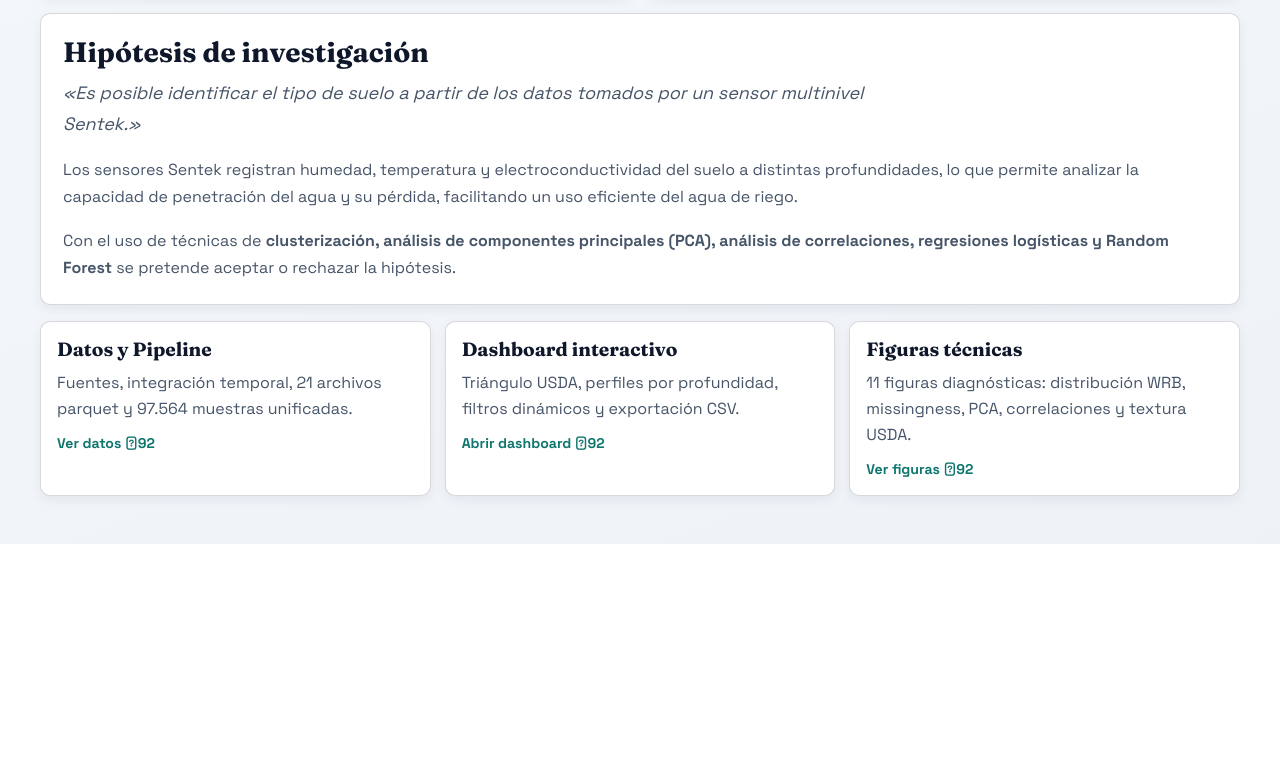
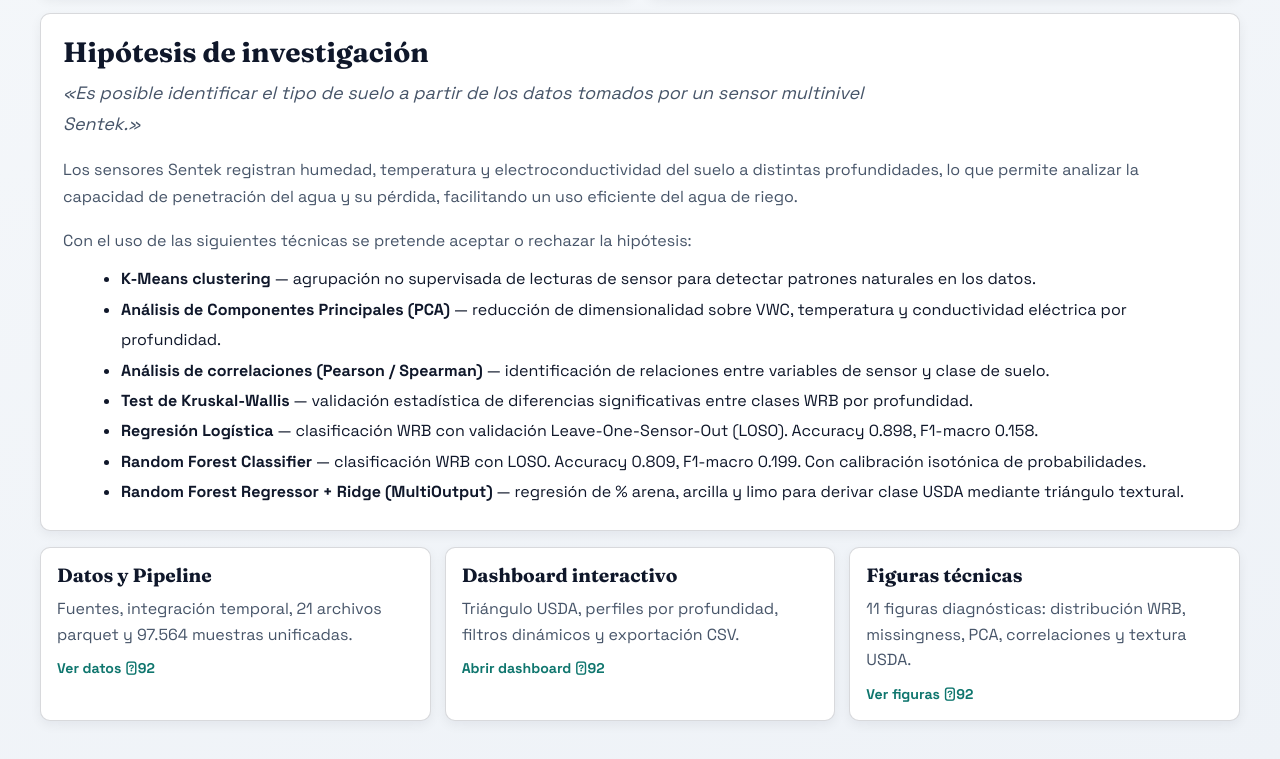
Before and after one commit to jherraizsoler/spherag_web, a plain HTML site: page index.html in a window 1280 px wide. Shown: the part 898-1657 px from the top of the page. Before the commit the page ends 1442 px from the top, so only its background shows below. Drawn offline with Linux system fonts and the light colour scheme.

Commit message:
feat(inicio): detallar técnicas reales usadas en la hipótesis con métricas

```diff
--- a/index.html
+++ b/index.html
@@ -74,7 +74,16 @@
         Los sensores Sentek registran humedad, temperatura y electroconductividad del suelo a distintas profundidades, lo que permite analizar la capacidad de penetración del agua y su pérdida, facilitando un uso eficiente del agua de riego.
       </p>
       <p style="color:var(--muted); line-height:1.72;">
-        Con el uso de técnicas de <strong>clusterización, análisis de componentes principales (PCA), análisis de correlaciones, regresiones logísticas y Random Forest</strong> se pretende aceptar o rechazar la hipótesis.
+        Con el uso de las siguientes técnicas se pretende aceptar o rechazar la hipótesis:
+        <ul style="margin:10px 0 0 18px; line-height:1.9;">
+          <li><strong>K-Means clustering</strong> — agrupación no supervisada de lecturas de sensor para detectar patrones naturales en los datos.</li>
+          <li><strong>Análisis de Componentes Principales (PCA)</strong> — reducción de dimensionalidad sobre VWC, temperatura y conductividad eléctrica por profundidad.</li>
+          <li><strong>Análisis de correlaciones (Pearson / Spearman)</strong> — identificación de relaciones entre variables de sensor y clase de suelo.</li>
+          <li><strong>Test de Kruskal-Wallis</strong> — validación estadística de diferencias significativas entre clases WRB por profundidad.</li>
+          <li><strong>Regresión Logística</strong> — clasificación WRB con validación Leave-One-Sensor-Out (LOSO). Accuracy 0.898, F1-macro 0.158.</li>
+          <li><strong>Random Forest Classifier</strong> — clasificación WRB con LOSO. Accuracy 0.809, F1-macro 0.199. Con calibración isotónica de probabilidades.</li>
+          <li><strong>Random Forest Regressor + Ridge (MultiOutput)</strong> — regresión de % arena, arcilla y limo para derivar clase USDA mediante triángulo textural.</li>
+        </ul>
       </p>
     </section>
 
```
